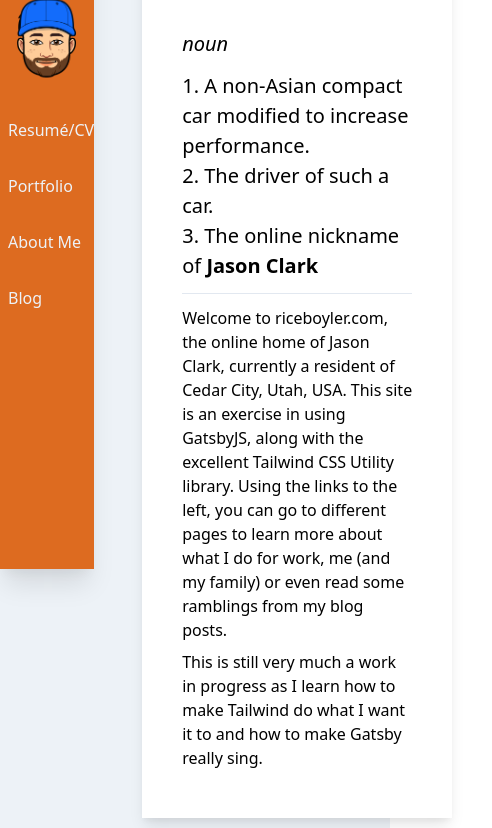
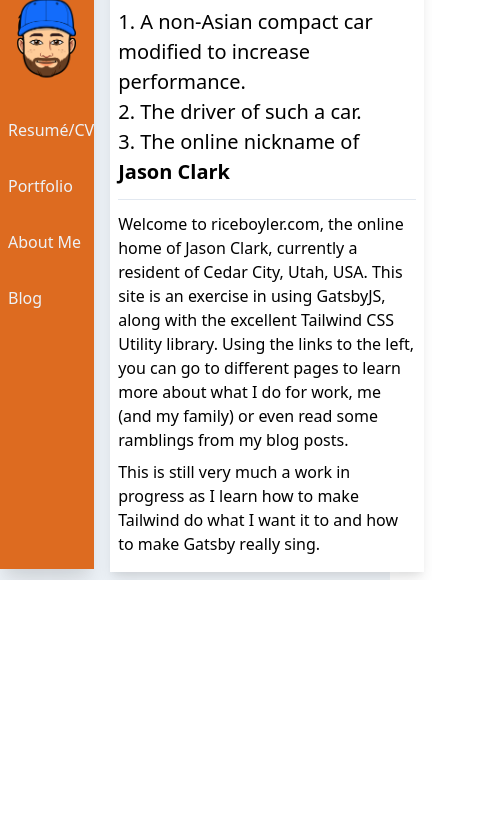
Before and after one commit to riceboyler/gatsbysite, a Gatsby site: page / in a window 390 px wide. Shown: the part 275-1103 px from the top of the page, 492 px wide, since content can reach past the window. After the commit the page ends 855 px from the top, so only its background shows below. Built offline with nearby package versions, Linux system fonts and the light colour scheme; Gatsby itself is replaced by a stand-in of ours.

Commit message:
change spacing for phone

```diff
--- a/src/pages/index.tsx
+++ b/src/pages/index.tsx
@@ -8,8 +8,8 @@
       <div className="w-36 mr-2">
         <Header isMenuOpen={isMenuOpen} setMenuOpen={setMenuOpen} />
       </div>
-      <div className="w-full p-10">
-        <div className="bg-white mx-auto flex flex-col justify-center align-middle shadow-lg min-h-full p-10">
+      <div className="w-full p-2 md:p-10">
+        <div className="bg-white mx-auto flex flex-col justify-center align-middle shadow-lg min-h-full p-2 md:p-10">
           <h1 className="heroText">
             riceboyler <span className="text-lg">/'raɪsbɔɪlər/</span>
           </h1>
```
